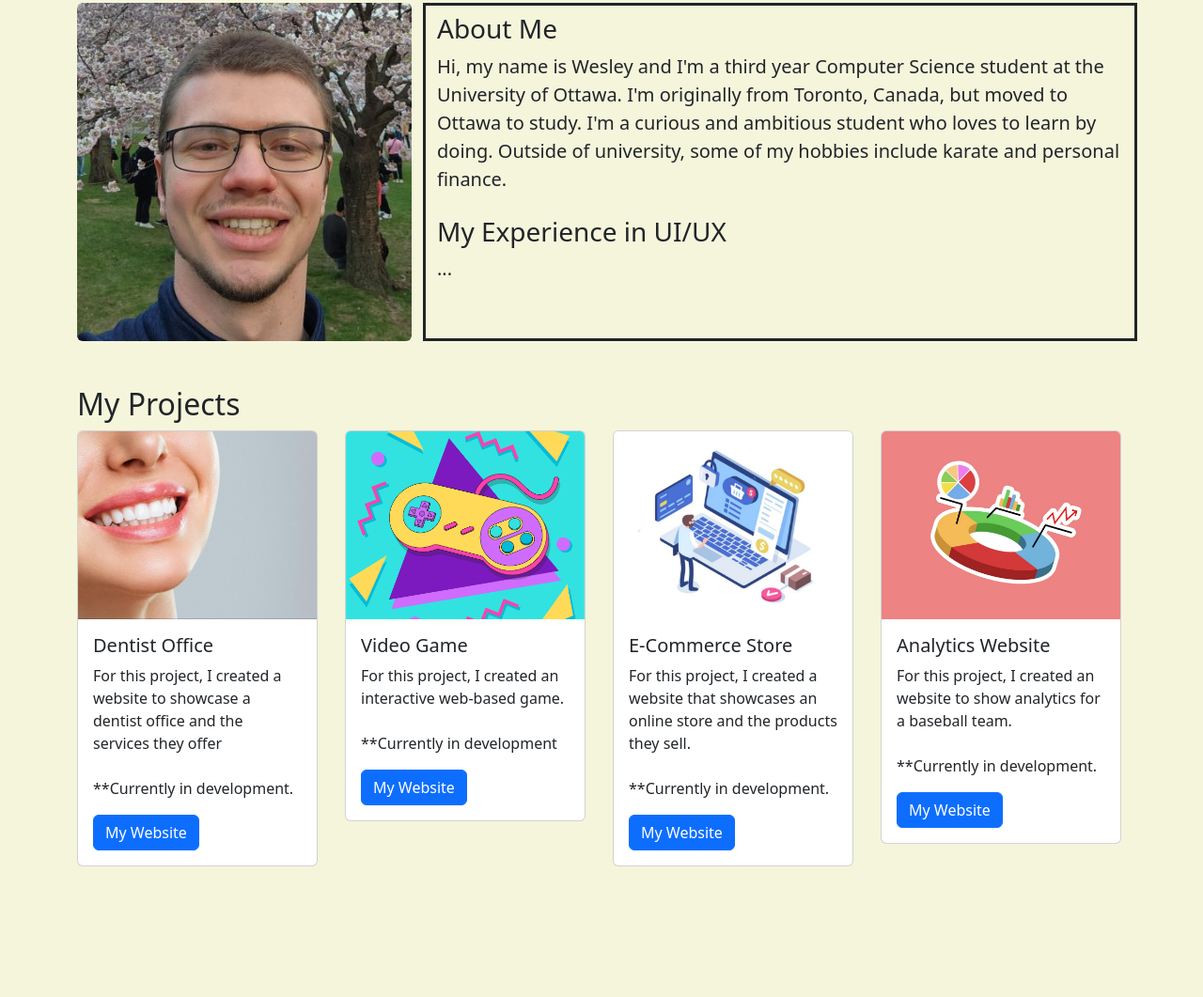
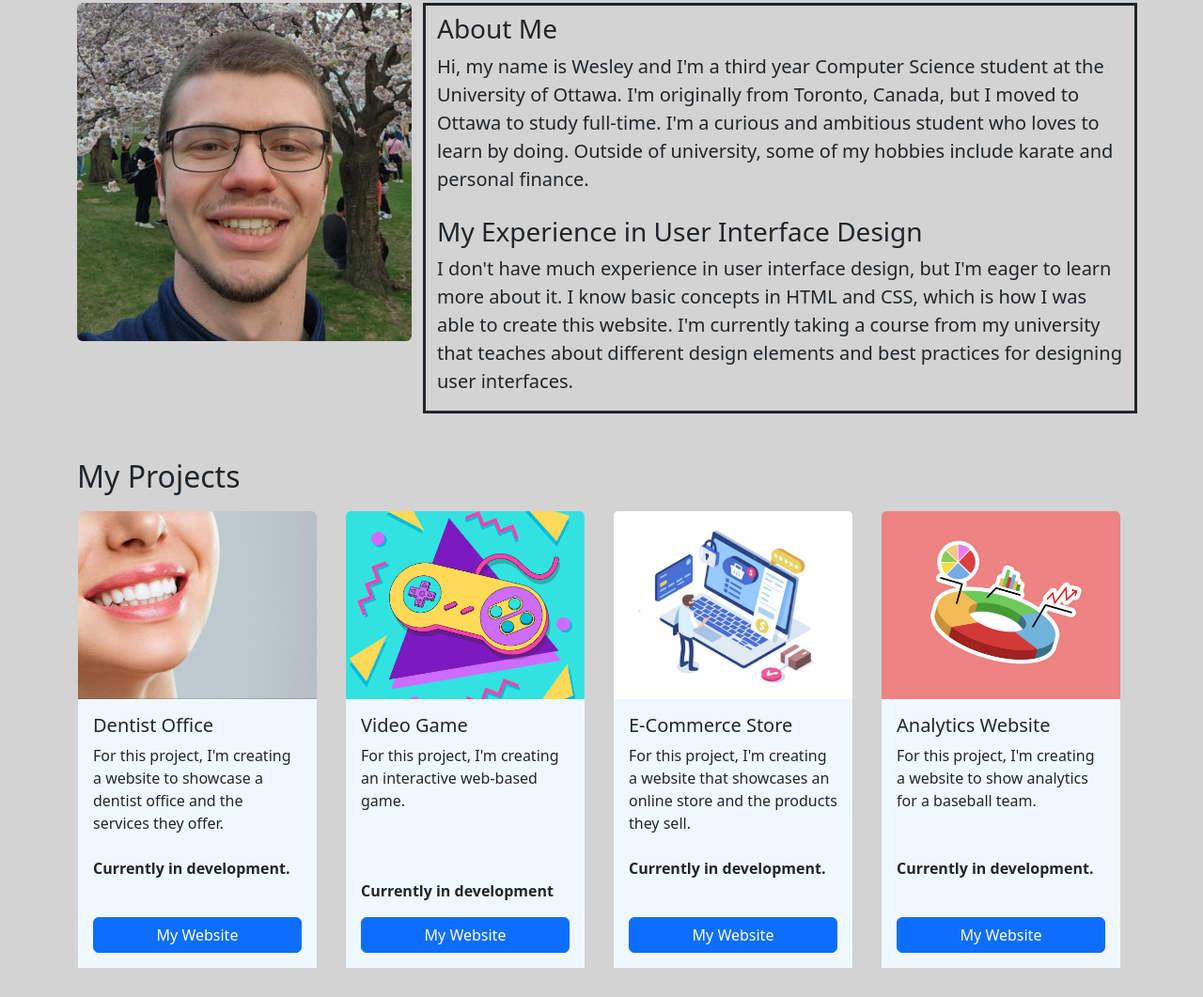
Before and after one commit to wesleymaya/SEG3125_Portfolio, a plain HTML site: page index.html in a window 1280 px wide. Shown: the part 114-1175 px from the top of the page at 94% size. Before the commit the page ends 1066 px from the top, so only its background shows below. Drawn offline with nearby package versions, Linux system fonts and the light colour scheme.

Commit message:
Added more information to the 'About Me' section. Also made some minor changes to the home page.

```diff
--- a/index.html
+++ b/index.html
@@ -27,14 +27,16 @@
           <h3>About Me</h3>
           <p class="custom">
             Hi, my name is Wesley and I'm a third year Computer Science student at the University of Ottawa.
-            I'm originally from Toronto, Canada, but moved to Ottawa to study.
+            I'm originally from Toronto, Canada, but I moved to Ottawa to study full-time.
             I'm a curious and ambitious student who loves to learn by doing. Outside of university, some of
             my hobbies include karate and personal finance.
           </p>
 
-          <h3>My Experience in UI/UX</h3>
+          <h3>My Experience in User Interface Design</h3>
           <p class="custom">
-            ...
+            I don't have much experience in user interface design, but I'm eager to learn more about it. I know
+            basic concepts in HTML and CSS, which is how I was able to create this website. I'm currently taking a course from my
+            university that teaches about different design elements and best practices for designing user interfaces.
           </p>
         </div>
 
@@ -50,49 +52,62 @@
 
 
         <div class="col">
-          <div class="card" style="width: 16rem;">
+          <div class="card h-100 d-flex flex-column" style="width: 16rem;">
             <img src="teeth_photo-1024x683.jpg" class="card-img-top card-img-fixed" alt="...">
-            <div class="card-body">
+            <div class="card-body d-flex flex-column">
               <h5 class="card-title">Dentist Office</h5>
-              <p class="card-text">For this project, I created a website to showcase a dentist office and the services they offer <br><br>**Currently in development.</p>
-              <a href="dentist_page.html" class="btn btn-primary">My Website</a>
+              <p class="card-text flex-grow-1">
+                For this project, I'm creating a website to showcase a dentist office and the services they offer.
+                <br><br><strong>Currently in development.</strong>
+              </p>
+              <a href="dentist_page.html" class="btn btn-primary mt-auto">My Website</a>
             </div>
           </div>
         </div>
 
 
         <div class="col">
-          <div class="card" style="width: 16rem;">
+          <div class="card h-100 d-flex flex-column" style="width: 16rem;">
             <img src="console_controller.jpg" class="card-img-top card-img-fixed" alt="...">
-            <div class="card-body">
+            <div class="card-body d-flex flex-column">
               <h5 class="card-title">Video Game</h5>
-              <p class="card-text">For this project, I created an interactive web-based game. <br><br>**Currently in development</p>
-              <a href="game.html" class="btn btn-primary">My Website</a>
+              <p class="card-text flex-grow-1">
+                For this project, I'm creating an interactive web-based game.
+                <br><br><br><br><strong>Currently in development</strong>
+              </p>
+              <a href="game.html" class="btn btn-primary mt-auto">My Website</a>
             </div>
           </div>
         </div>
 
         <div class="col">
-          <div class="card" style="width: 16rem;">
+          <div class="card h-100 d-flex flex-column" style="width: 16rem;">
             <img src="e-commerce_img.jpeg" class="card-img-top card-img-fixed" alt="...">
-            <div class="card-body">
+            <div class="card-body d-flex flex-column">
               <h5 class="card-title">E-Commerce Store</h5>
-              <p class="card-text">For this project, I created a website that showcases an online store and the products they sell. <br><br>**Currently in development.</p>
-              <a href="e-commerce.html" class="btn btn-primary">My Website</a>
+              <p class="card-text flex-grow-1">
+                For this project, I'm creating a website that showcases an online store and the products they sell.
+                <br><br><strong>Currently in development.</strong>
+              </p>
+              <a href="e-commerce.html" class="btn btn-primary mt-auto">My Website</a>
             </div>
           </div>
         </div>
 
       <div class="col">
-          <div class="card" style="width: 16rem;">
+        <div class="card h-100 d-flex flex-column" style="width: 16rem;">
           <img src="donut_chart.jpg" class="card-img-top card-img-fixed" alt="...">
-            <div class="card-body">
+          <div class="card-body d-flex flex-column">
             <h5 class="card-title">Analytics Website</h5>
-              <p class="card-text">For this project, I created an website to show analytics for a baseball team. <br><br>**Currently in development.</p>
-              <a href="analytics.html" class="btn btn-primary">My Website</a>
+            <p class="card-text flex-grow-1">
+              For this project, I'm creating a website to show analytics for a baseball team.
+              <br><br><br><strong>Currently in development.</strong>
+            </p>
+            <a href="analytics.html" class="btn btn-primary mt-auto">My Website</a>
           </div>
         </div>
       </div>
+
 
       </div>
     </div>
--- a/styles.css
+++ b/styles.css
@@ -1,6 +1,6 @@
 /*Existing class updates*/
 body{
-    background-color: beige !important;
+    background-color: lightgrey !important;
     padding-bottom: 30px;
 }
 
@@ -16,6 +16,10 @@ h1{
     text-align: center;
 }
 
+h2{
+    padding-bottom: 8px;
+}
+
 h3{
     padding-top: 8px;
 }
@@ -27,12 +31,12 @@ h3{
   object-fit: cover;
 }
 
+.card-body{
+    background-color: #F0F8FF;
+}
+
 .custom_mainheading{
     padding-top: 25px;
-}
-
-.display-6{
-    text-decoration-line: underline;
 }
 
 .custom{
```
Lines whose indentation alone changed are shown as unchanged.
